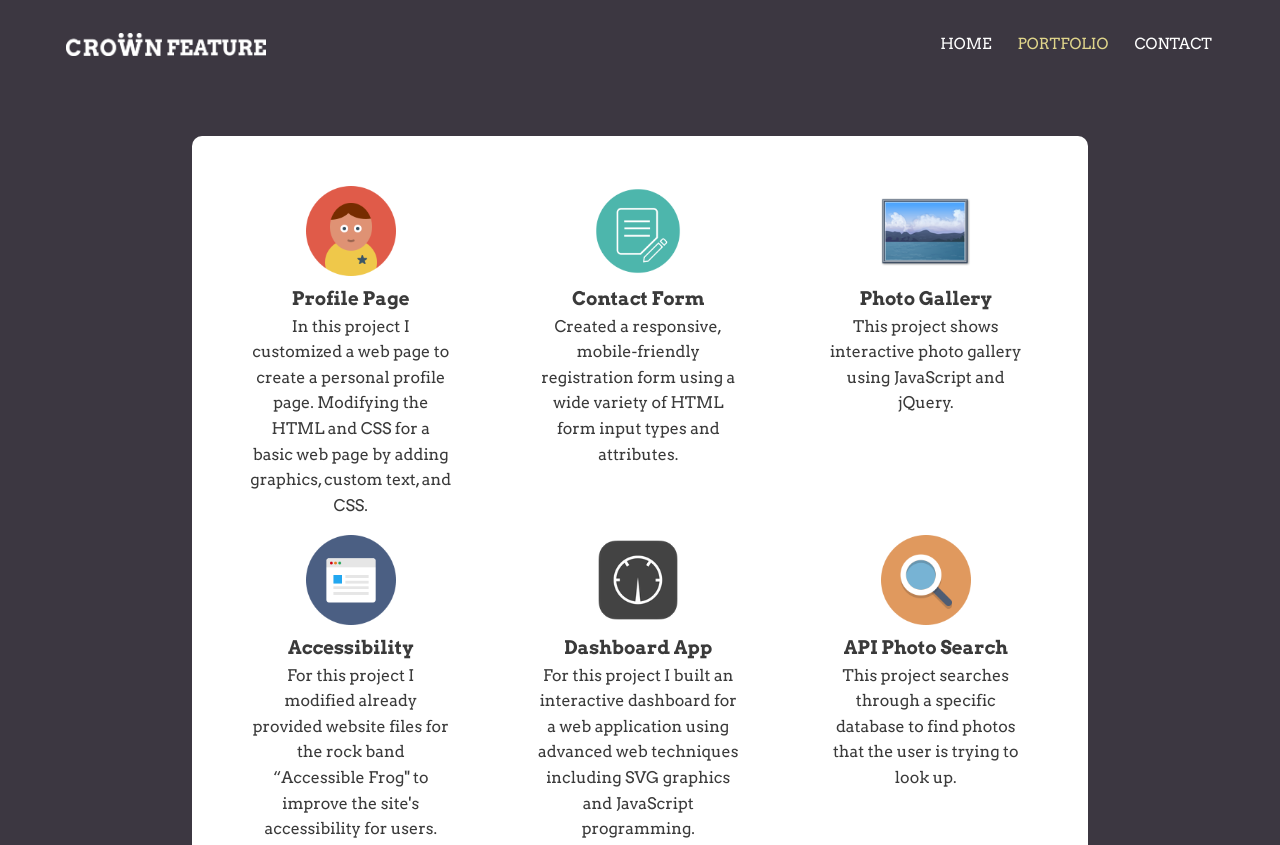
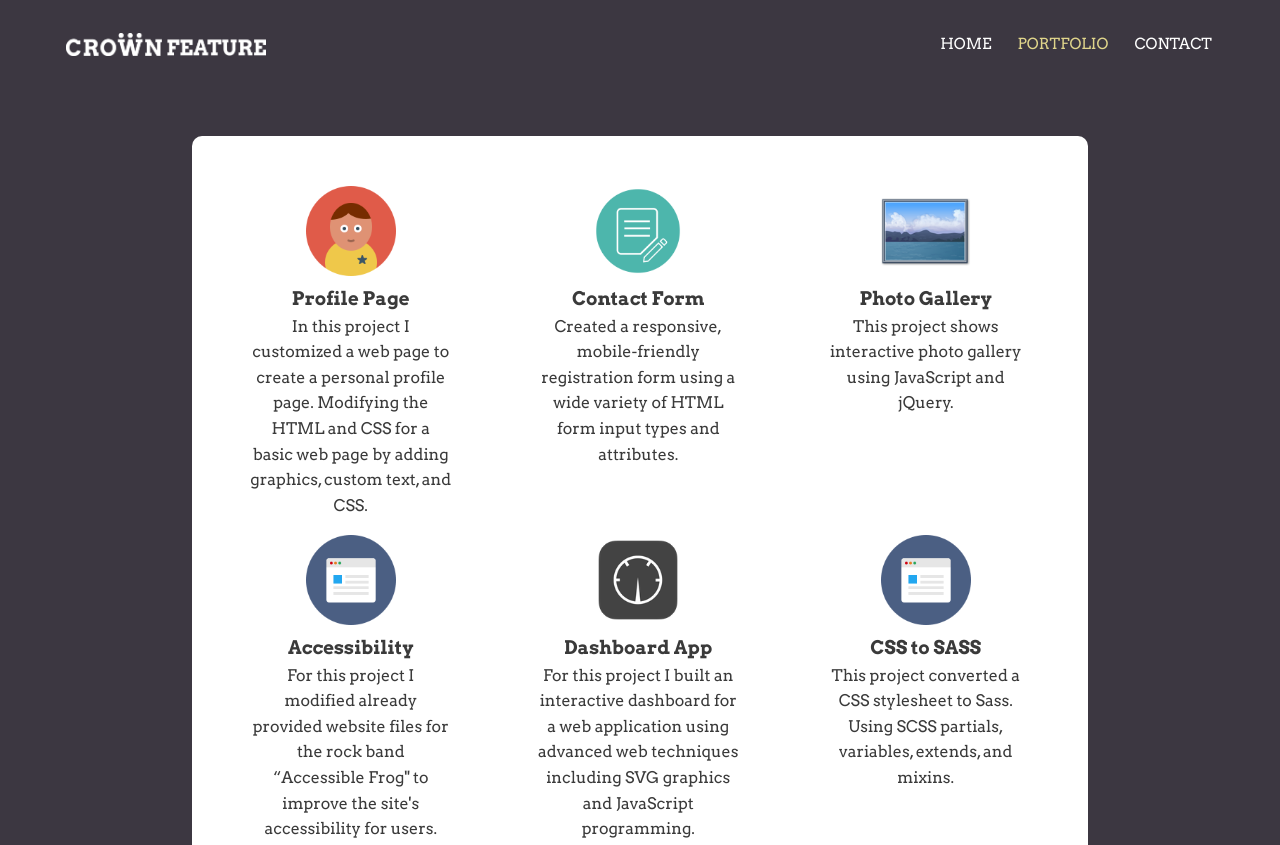
Before and after one commit to JuliusGrant/CrownFeature, a plain HTML site: page portfolio.html in a window 1280 px wide. Shown: the top 845 px of the page. Drawn offline with nearby package versions, Linux system fonts and the light colour scheme.

Commit message:
Update portfolio.html

```diff
--- a/portfolio.html
+++ b/portfolio.html
@@ -83,10 +83,10 @@
   </div>
 
   <div class="flex-item">
-      <a href="https://juliusgrant.github.io/Project-10/" target="_blank"><img src="icons/search.png" alt="portfolio 1" class="p-icons"/></a>
-      <h3>API Photo Search</h3>
+      <a href="https://juliusgrant.github.io/Project-5/" target="_blank"><img src="icons/web.png" alt="portfolio 1" class="p-icons"/></a>
+      <h3>CSS to SASS</h3>
       <p>
-        This project searches through a specific database to find photos that the user is trying to look up.
+        This project converted a CSS stylesheet to Sass. Using SCSS partials, variables, extends, and mixins.
       </p>
   </div>
 
```
